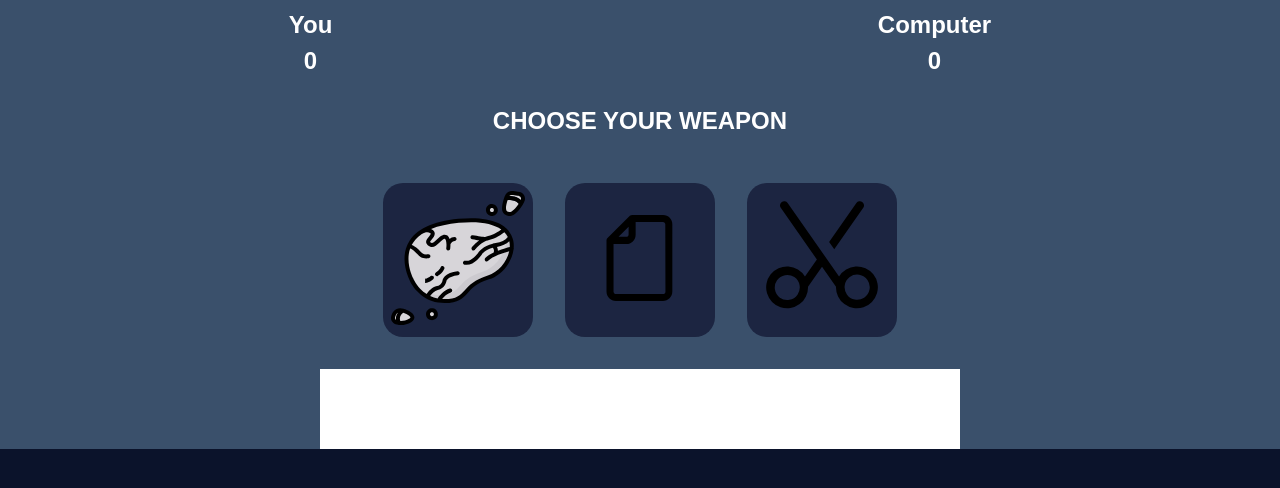
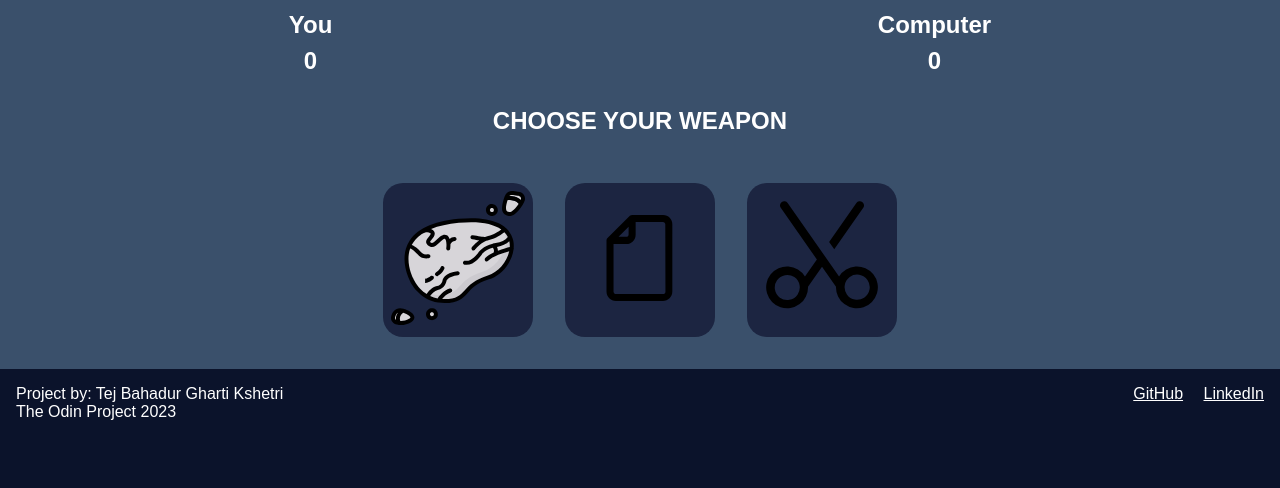
Before and after one commit to kshetritej/rock-paper-scissor, a plain HTML site: page index.html in a window 1280 px wide. Shown: the part 74-562 px from the top of the page. Drawn offline with Linux system fonts and the light colour scheme.

Commit message:
add footer and style it

```diff
--- a/index.html
+++ b/index.html
@@ -43,5 +43,16 @@
         </div>
     </section>
 
+    <footer>
+        <div class="credit-theodinproject">
+            Project by: Tej Bahadur Gharti Kshetri <br>
+            The Odin Project 2023
+        </div>
+        <div class="social-links">
+            <a href="https://github.com/kshetritej" target="_blank" class="github">GitHub</a>
+            <a href="https://www.linkedin.com/in/kshetritej/" target="_blank" class="linkedin">LinkedIn</a>
+        </div>
+    </footer>
+
 </body>
 </html>
--- a/style.css
+++ b/style.css
@@ -79,5 +79,19 @@ header{
   width: 50%;
   background-color: #fff;
   margin: 0 auto 1rem;
-  /* display: none; */
+  display: none;
 }
+
+/* Footer Styles */
+footer{
+  padding: 1rem;
+  color: #fff;
+  display: flex;
+  justify-content: space-between;
+}
+.social-links > a{
+  color: #fff;
+}
+.github{
+  padding: 0 1rem 0;
+}
```
